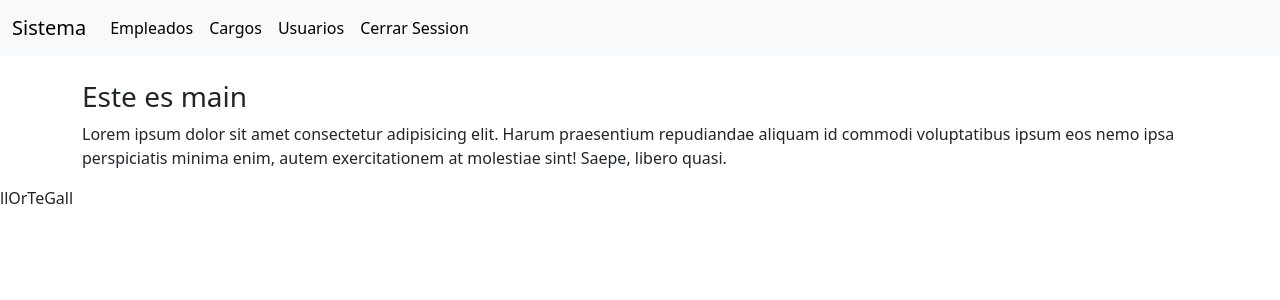
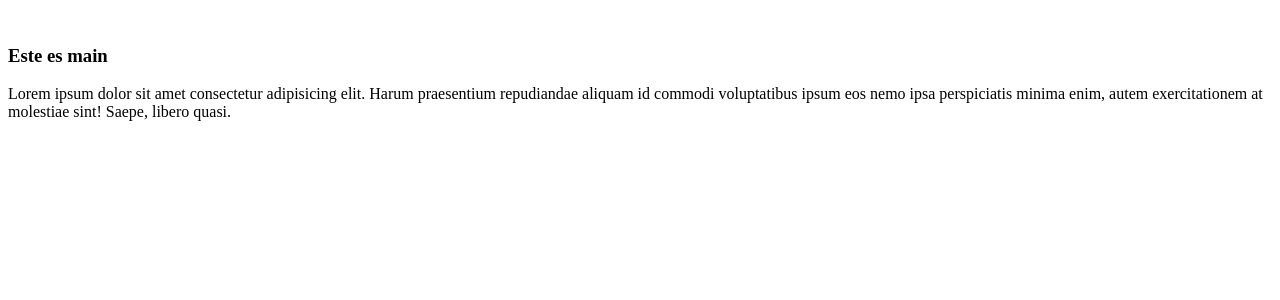
Before and after one commit to llOrtegall/next-app-ortega, a PHP site: page / in a window 1280 px wide. Shown: the top 300 px of the page. Run offline with PHP 8.4, Linux system fonts and the light colour scheme.

Commit message:
diviendo el codigo en templates

```diff
--- a/index.php
+++ b/index.php
@@ -1,53 +1,3 @@
-<!doctype html>
-<html lang="en">
-
-<head>
-    <meta charset="utf-8">
-    <meta name="viewport" content="width=device-width, initial-scale=1">
-    <title>Bootstrap demo</title>
-    <link href="https://cdn.jsdelivr.net/npm/bootstrap@5.3.0/dist/css/bootstrap.min.css" rel="stylesheet" integrity="sha384-9ndCyUaIbzAi2FUVXJi0CjmCapSmO7SnpJef0486qhLnuZ2cdeRhO02iuK6FUUVM" crossorigin="anonymous">
-</head>
-
-<body>
-
-    <nav class="navbar navbar-expand-lg bg-body-tertiary">
-        <div class="container-fluid">
-            <a class="navbar-brand" href="#">Sistema</a>
-            <button class="navbar-toggler" type="button" data-bs-toggle="collapse" data-bs-target="#navbarNav" aria-controls="navbarNav" aria-expanded="false" aria-label="Toggle navigation">
-                <span class="navbar-toggler-icon"></span>
-            </button>
-            <div class="collapse navbar-collapse" id="navbarNav">
-                <ul class="navbar-nav">
-
-                    <li class="nav-item">
-                        <a class="nav-link active" href="#">Empleados</a>
-                    </li>
-                    <li class="nav-item">
-                        <a class="nav-link active" href="#">Cargos</a>
-                    </li>
-                    <li class="nav-item">
-                        <a class="nav-link active" href="#">Usuarios</a>
-                    </li>
-                    <li class="nav-item">
-                        <a class="nav-link active" href="#">Cerrar Session</a>
-                    </li>
-                </ul>
-            </div>
-        </div>
-    </nav>
-
-    <main class="container">
-        <br>
-        <h3>Este es main</h3>
-        <p>Lorem ipsum dolor sit amet consectetur adipisicing elit. Harum praesentium repudiandae aliquam id commodi voluptatibus ipsum eos nemo ipsa perspiciatis minima enim, autem exercitationem at molestiae sint! Saepe, libero quasi.</p>
-    </main>
-
-    <footer>
-        llOrTeGall
-    </footer>
-
-    <!-- //* CDS Script para Boostrap -->
-    <script src="https://cdn.jsdelivr.net/npm/bootstrap@5.3.0/dist/js/bootstrap.bundle.min.js" integrity="sha384-geWF76RCwLtnZ8qwWowPQNguL3RmwHVBC9FhGdlKrxdiJJigb/j/68SIy3Te4Bkz" crossorigin="anonymous"></script>
-</body>
-
-</html>
+<br>
+<h3>Este es main</h3>
+<p>Lorem ipsum dolor sit amet consectetur adipisicing elit. Harum praesentium repudiandae aliquam id commodi voluptatibus ipsum eos nemo ipsa perspiciatis minima enim, autem exercitationem at molestiae sint! Saepe, libero quasi.</p>
```
